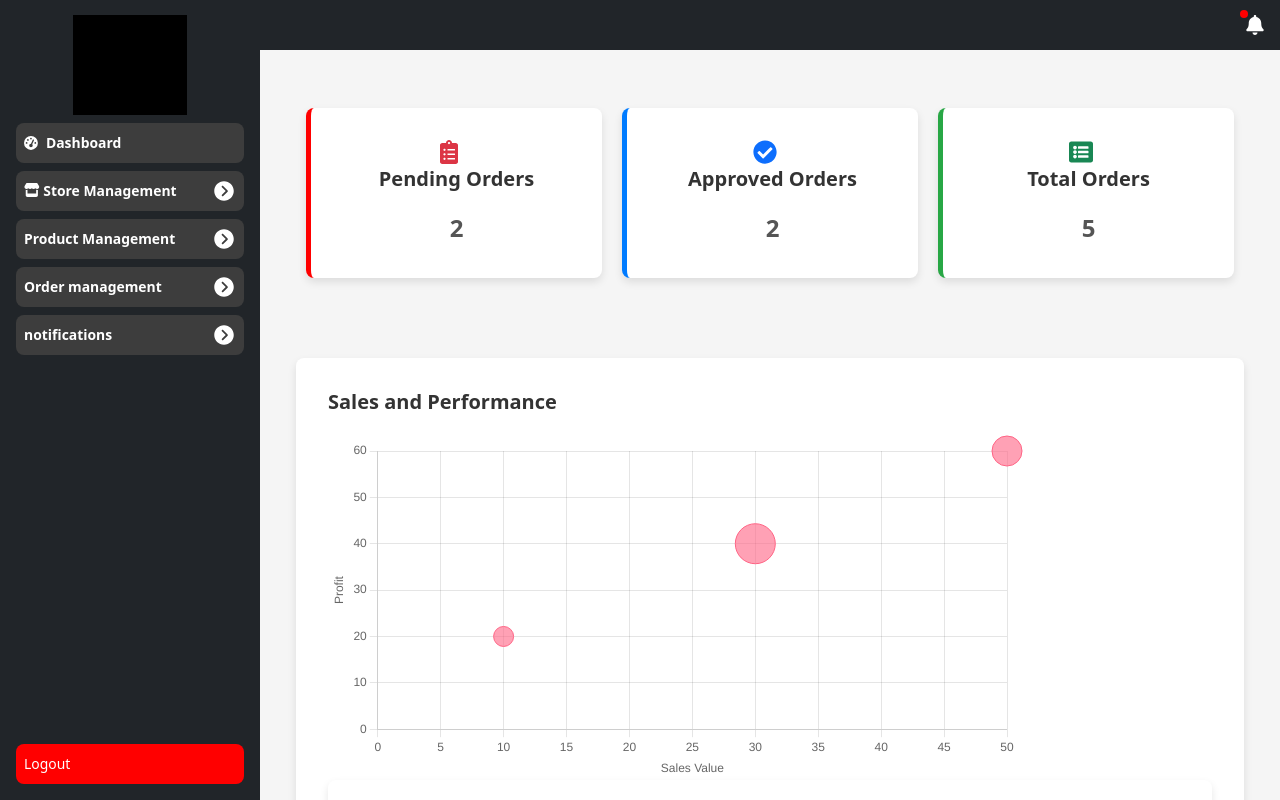
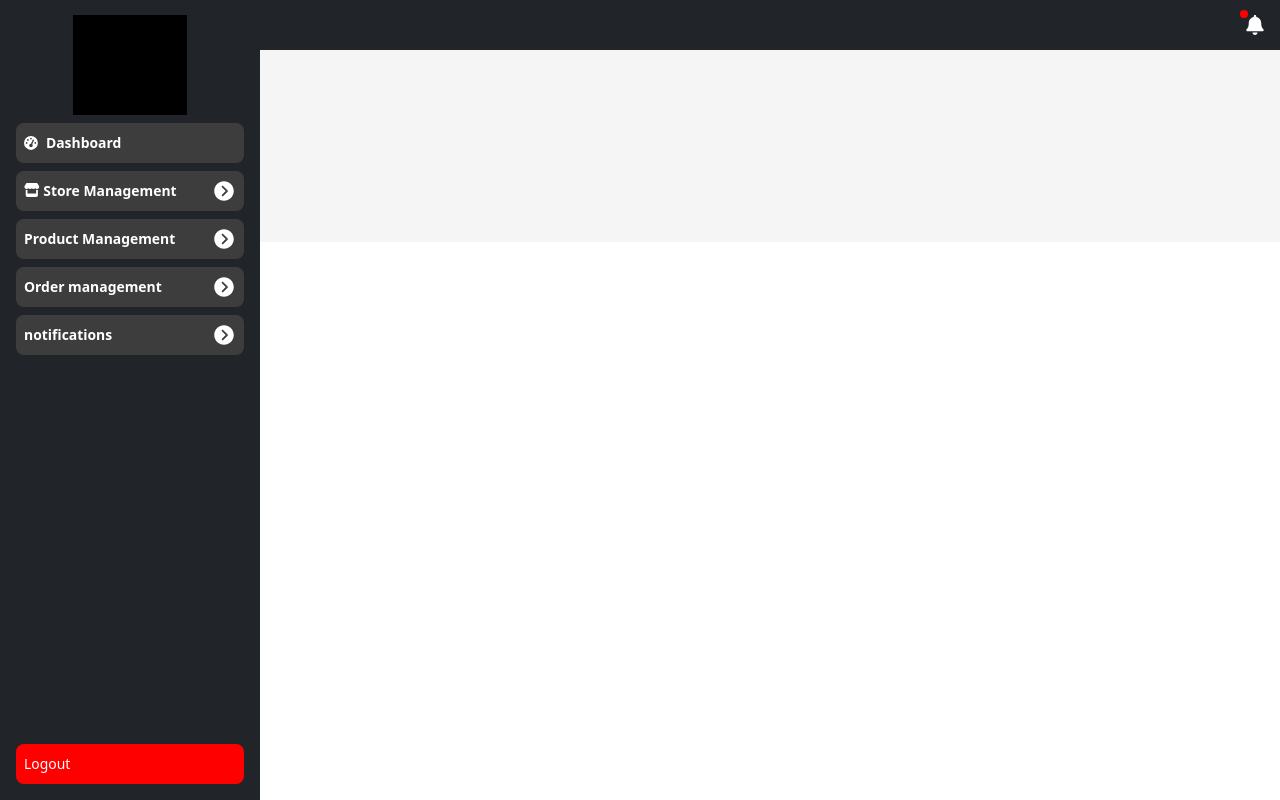
Before and after one commit to bits-his/e-Commerce, a React (Vite) app: page /seller-dashboard in a window 1280 px wide. Built offline with nearby package versions, Linux system fonts and the light colour scheme.

Commit message:
saveChanges

```diff
--- a/src/pages/seller_Dashboard/orders/Pendingordertable.jsx
+++ b/src/pages/seller_Dashboard/orders/Pendingordertable.jsx
@@ -143,7 +143,6 @@ const PendingOrders = () => {
         </CardContent>
       </Card>
 
-
       {selectedOrder && (
         <Modal isOpen={modal} toggle={toggleModal}>
           <ModalHeader toggle={toggleModal}>Order Details</ModalHeader>
--- a/src/pages/seller_Dashboard/seller-dashboard/ProductPerformance.jsx
+++ /dev/null
@@ -1,45 +0,0 @@
-import React, { useState, useEffect } from 'react';
-import { Card, CardBody, CardTitle, ListGroup, ListGroupItem } from 'reactstrap';
-import './dashboard.css'
-
-const ProductPerformance = () => {
-  const [topProducts, setTopProducts] = useState([]);
-  const [topCategories, setTopCategories] = useState([]);
-
-  useEffect(() => {
-
-    fetch('/api/product-performance')
-      .then(response => response.json())
-      .then(data => {
-        setTopProducts(data.topProducts);
-        setTopCategories(data.topCategories);
-      });
-  }, []);
-
-  return (
-    <div>
-      <Card>
-        <CardBody>
-          <CardTitle>Top Selling Products</CardTitle>
-          <ListGroup>
-            {topProducts.map((product, index) => (
-              <ListGroupItem key={index}>{product.name} - {product.sales} units</ListGroupItem>
-            ))}
-          </ListGroup>
-        </CardBody>
-      </Card>
-      <Card>
-        <CardBody>
-          <CardTitle>Top Categories</CardTitle>
-          <ListGroup>
-            {topCategories.map((category, index) => (
-              <ListGroupItem key={index}>{category.name} - {category.sales} units</ListGroupItem>
-            ))}
-          </ListGroup>
-        </CardBody>
-      </Card>
-    </div>
-  );
-};
-
-export default ProductPerformance;
--- a/src/pages/seller_Dashboard/seller-dashboard/SalesSummary.jsx
+++ /dev/null
@@ -1,33 +0,0 @@
-import React, { useState, useEffect } from 'react';
-import { Card, CardBody, CardTitle, CardText } from 'reactstrap';
-import Chart from 'react-apexcharts'; // Example chart library\
-import './dashboard.css'
-
-const SalesSummary = () => {
-  const [data, setData] = useState({ sales: [], revenue: [], profit: [] });
-
-  useEffect(() => {
-
-    fetch('/api/sales-summary')
-      .then(response => response.json())
-      .then(data => setData(data));
-  }, []);
-
-  const chartOptions = {
-
-  };
-
-  return (
-    <div>
-      <Card>
-        <CardBody>
-          <CardTitle>Total Sales</CardTitle>
-          <CardText>{data.sales.reduce((acc, item) => acc + item.amount, 0)}</CardText>
-        </CardBody>
-      </Card>
-      <Chart options={chartOptions} series={data.sales} type="line" height={300} />
-    </div>
-  );
-};
-
-export default SalesSummary;
--- a/src/pages/seller_Dashboard/seller-dashboard/TrafficAndEngagement.jsx
+++ /dev/null
@@ -1,80 +0,0 @@
-import React, { useState, useEffect } from 'react';
-import { Card, CardBody, CardTitle } from 'reactstrap';
-import Chart from 'react-apexcharts';
-import './dashboard.css';
-
-const TrafficAndEngagement = () => {
-  const [data, setData] = useState({ traffic: [], engagement: [] });
-
-  useEffect(() => {
-
-    fetch('/api/traffic-engagement')
-      .then(response => response.json())
-      .then(data => setData(data));
-  }, []);
-
-  const trafficChartOptions = {
-    chart: {
-      id: 'traffic-chart',
-      toolbar: {
-        show: false,
-      },
-    },
-    xaxis: {
-      categories: data.traffic.map(item => item.date),
-    },
-    stroke: {
-      curve: 'smooth',
-    },
-    markers: {
-      size: 4,
-      colors: ['#fff'],
-      strokeColors: '#007bff',
-      strokeWidth: 2,
-    },
-    colors: ['#007bff'],
-    grid: {
-      borderColor: '#e7e7e7',
-    },
-  };
-
-  const engagementChartOptions = {
-    chart: {
-      id: 'engagement-chart',
-      toolbar: {
-        show: false,
-      },
-    },
-    xaxis: {
-      categories: data.engagement.map(item => item.product),
-    },
-    plotOptions: {
-      bar: {
-        horizontal: false,
-      },
-    },
-    colors: ['#28a745'],
-    grid: {
-      borderColor: '#e7e7e7',
-    },
-  };
-
-  return (
-    <div>
-      <Card className="traffic-card">
-        <CardBody>
-          <CardTitle>Website Traffic</CardTitle>
-          <Chart options={trafficChartOptions} series={[{ name: 'Traffic', data: data.traffic.map(item => item.visitors) }]} type="line" height={300} />
-        </CardBody>
-      </Card>
-      <Card className="engagement-card">
-        <CardBody>
-          <CardTitle>Product Engagement</CardTitle>
-          <Chart options={engagementChartOptions} series={[{ name: 'Engagement', data: data.engagement.map(item => item.engagement) }]} type="bar" height={300} />
-        </CardBody>
-      </Card>
-    </div>
-  );
-};
-
-export default TrafficAndEngagement;
--- a/src/pages/seller_Dashboard/seller-dashboard/chart.jsx
+++ /dev/null
@@ -1,97 +0,0 @@
-// src/components/BubbleChart.jsx
-import React from 'react';
-import { Card, CardBody, CardTitle } from 'reactstrap';
-import { Bubble } from 'react-chartjs-2';
-import 'chart.js/auto';
-import LineChart from './linechart';
-
-const BubbleChart = () => {
-  const data = {
-    datasets: [{
-      label: 'Sales Data',
-      data: [
-        { x: 10, y: 20, r: 10 },
-        { x: 30, y: 40, r: 20 },
-        { x: 50, y: 60, r: 15 }
-      ],
-      backgroundColor: 'rgba(255, 99, 132, 0.6)',
-      borderColor: 'rgb(255, 99, 132)',
-      borderWidth: 1
-    }]
-  };
-
-  const options = {
-    responsive: true,
-    plugins: {
-      legend: {
-        display: false
-      },
-      tooltip: {
-        callbacks: {
-          label: (tooltipItem) => {
-            const { xLabel, yLabel, dataset } = tooltipItem;
-            return `Sales: ${dataset.data[tooltipItem.dataIndex].r} units at ${xLabel}, ${yLabel}`;
-          }
-        }
-      }
-    },
-    scales: {
-      x: {
-        title: {
-          display: true,
-          text: 'Sales Value'
-        },
-        beginAtZero: true
-      },
-      y: {
-        title: {
-          display: true,
-          text: 'Profit'
-        },
-        beginAtZero: true
-      }
-    }
-  };
-
-  const cardStyle = {
-    border: 'none',
-    borderRadius: '8px',
-    boxShadow: '0 4px 8px rgba(0, 0, 0, 0.1)',
-    marginBottom: '1rem',
-
-  };
-
-  const chartContainerStyle = {
-    display: 'flex',
-    flexDirection: 'row',
-    justifyContent: 'space-between'
-  };
-
-  const chartStyle = {
-    flex: 1,
-    marginRight: '0.5rem',
-    height: '350px' // Adjust height as needed
-  };
-
-  const titleStyle = {
-    fontSize: '1.25rem',
-    fontWeight: 'bold',
-    marginBottom: '1rem'
-  };
-
-  return (
-    <Card style={cardStyle} >
-      <CardBody>
-        <CardTitle tag="h5" style={titleStyle}>Sales and Performance</CardTitle>
-        <div style={chartContainerStyle}>
-          <div style={chartStyle}>
-            <Bubble data={data} options={options} />
-          </div>
-        </div>
-        <LineChart />
-      </CardBody>
-    </Card>
-  );
-};
-
-export default BubbleChart;
--- a/src/pages/seller_Dashboard/seller-dashboard/linechart.jsx
+++ /dev/null
@@ -1,81 +0,0 @@
-// src/components/LineChart.jsx
-import React from 'react';
-import { Card, CardBody, CardTitle } from 'reactstrap';
-import { Line } from 'react-chartjs-2';
-import 'chart.js/auto';
-
-const LineChart = () => {
-  const data = {
-    labels: ['January', 'February', 'March', 'April', 'May', 'June', 'July'],
-    datasets: [{
-      label: 'Monthly Sales',
-      data: [10, 20, 15, 30, 25, 35, 40],
-      borderColor: 'rgba(75, 192, 192, 1)',
-      backgroundColor: 'rgba(75, 192, 192, 0.2)',
-      borderWidth: 2,
-      fill: true
-    }]
-  };
-
-  const options = {
-    responsive: true,
-    plugins: {
-      legend: {
-        display: true
-      },
-      tooltip: {
-        callbacks: {
-          label: (tooltipItem) => {
-            return `Sales: ${tooltipItem.raw}`;
-          }
-        }
-      }
-    },
-    scales: {
-      x: {
-        title: {
-          display: true,
-          text: 'Months'
-        }
-      },
-      y: {
-        title: {
-          display: true,
-          text: 'Sales'
-        },
-        beginAtZero: true
-      }
-    }
-  };
-
-  const cardStyle = {
-    border: 'none',
-    borderRadius: '8px',
-    boxShadow: '0 4px 8px rgba(0, 0, 0, 0.1)',
-    marginBottom: '1rem'
-  };
-
-  const chartContainerStyle = {
-    position: 'relative',
-    height: '250px' // Reduce the height of the chart
-  };
-
-  const titleStyle = {
-    fontSize: '1.25rem',
-    fontWeight: 'bold',
-    marginBottom: '1rem'
-  };
-
-  return (
-    <Card style={cardStyle}>
-      <CardBody>
-        <CardTitle tag="h5" style={titleStyle}>Monthly Sales</CardTitle>
-        <div style={chartContainerStyle}>
-          <Line data={data} options={options} />
-        </div>
-      </CardBody>
-    </Card>
-  );
-};
-
-export default LineChart;
--- a/src/pages/seller_Dashboard/seller-dashboard/sellerdashboard.jsx
+++ b/src/pages/seller_Dashboard/seller-dashboard/sellerdashboard.jsx
@@ -1,22 +1,19 @@
 import React from 'react';
 import { Container, Row, Col } from 'reactstrap';
-import OrderSummary from './OrderSummary';
-import TrafficAndEngagement from './TrafficAndEngagement';
 import './dashboard.css';
-import Chart from './chart'
 const Dashboard = () => {
   return (
     <Container fluid>
 
       <Row>
         <Col md="12" className='d-flex justify-content-between'>
-          <OrderSummary type="pending" />
+
         </Col>
       </Row>
 
       <Row>
         <Col md="12">
-          <Chart />
+
         </Col>
       </Row>
     </Container>
```
